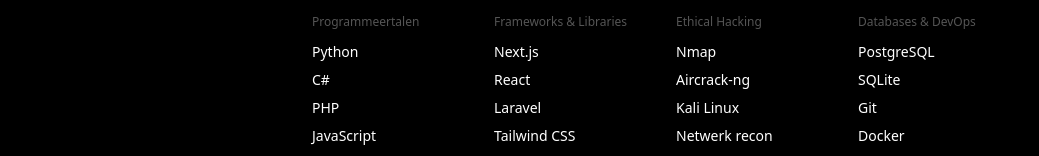
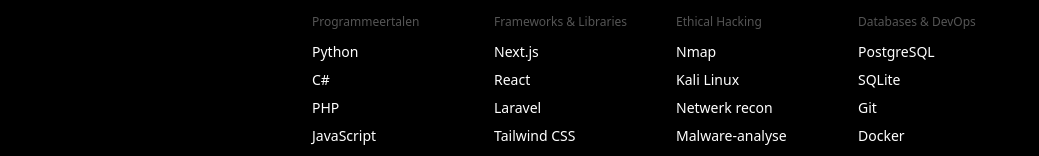
Before and after one commit to Jessenhs/portfolio-nextjs, a Next.js app: page / in a window 1280 px wide. Shown: the part 508-664 px from the top of the page, without its empty margins (120-1159 px from the left). Built offline with nearby package versions, Linux system fonts and the light colour scheme; no server answers.

Commit message:
Remove "Aircrack-ng" from the Ethical Hacking skills category for clarity and relevance.

```diff
--- a/src/app/page.tsx
+++ b/src/app/page.tsx
@@ -12,7 +12,7 @@
   },
   {
     category: "Ethical Hacking",
-    items: ["Nmap", "Aircrack-ng", "Kali Linux", "Netwerk recon", "Malware-analyse"],
+    items: ["Nmap", "Kali Linux", "Netwerk recon", "Malware-analyse"],
   },
   {
     category: "Databases & DevOps",
```
